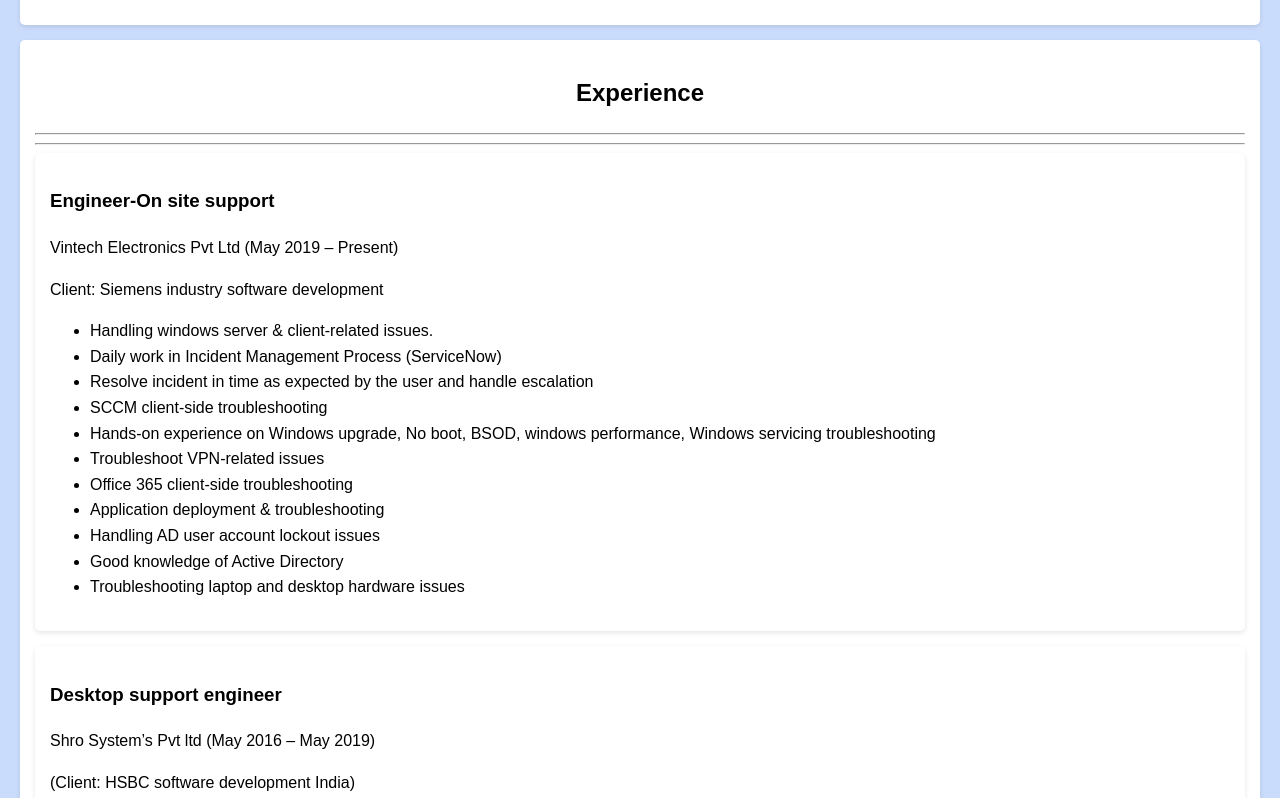
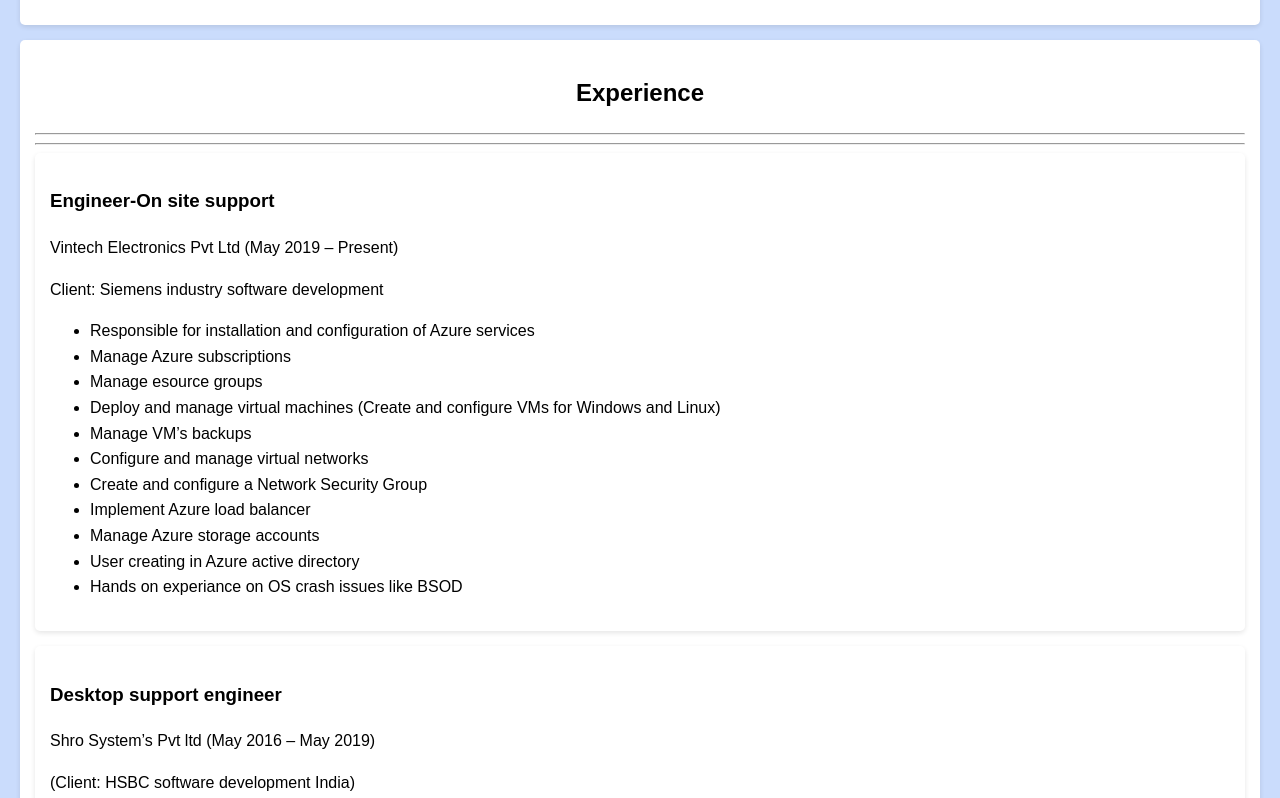
Before and after one commit to pritishtd/myresume, a plain HTML site: page index.html in a window 1280 px wide. Shown: the part 551-1349 px from the top of the page. Drawn offline with Linux system fonts and the light colour scheme.

Commit message:
Update index.html

```diff
--- a/index.html
+++ b/index.html
@@ -39,19 +39,20 @@
             <h3>Engineer-On site support </h3>
             <p>Vintech Electronics Pvt Ltd (May 2019 – Present)</p>
 			<p>Client: Siemens industry software development</p>
-            <ul>
-                <li>Handling windows server & client-related issues.</li>
-                <li>Daily work in Incident Management Process (ServiceNow)</li>
-                <li>Resolve incident in time as expected by the user and handle escalation</li>
-				<li>SCCM client-side troubleshooting</li>
-				<li>Hands-on experience on Windows upgrade, No boot, BSOD, windows performance, Windows servicing troubleshooting</li>
-				<li>Troubleshoot VPN-related issues</li>
-				<li>Office 365 client-side troubleshooting</li>
-				<li>Application deployment & troubleshooting</li>
-				<li>Handling AD user account lockout issues</li>
-				<li>Good knowledge of Active Directory</li>
-				<li>Troubleshooting laptop and desktop hardware issues</li>
+               <ul>
+                <li>Responsible for installation and configuration of Azure services</li>
+                <li>Manage Azure subscriptions</li>
+                <li>Manage esource groups</li>
+				<li>Deploy and manage virtual machines (Create and configure VMs for Windows and Linux)</li>
+				<li>Manage VM’s backups</li>
+				<li>Configure and manage virtual networks</li>
+				<li>Create and configure a Network Security Group</li>
+				<li>Implement Azure load balancer</li>
+				<li>Manage Azure storage accounts</li>
+				<li>User creating in Azure active directory</li>
+				<li>Hands on experiance on OS crash issues like BSOD</li>
             </ul>
+        </div>
         </div>
 
         <div class="job">
```
